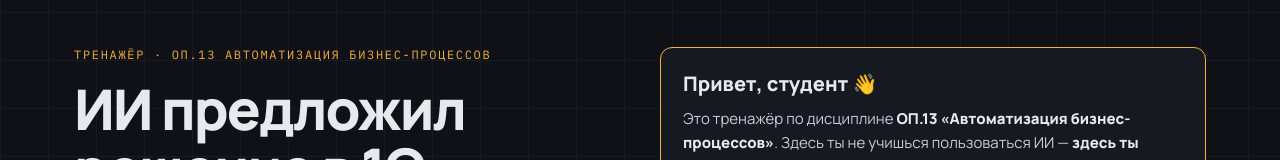
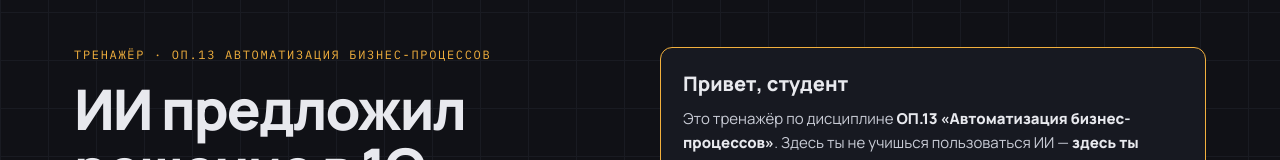
Before and after one commit to llapik/concursV2, a React (Vite) app in the folder app/: page / in a window 1280 px wide. Shown: the part 132-292 px from the top of the page. Built offline with nearby package versions, Linux system fonts and the light colour scheme.

Commit message:
Remove waving-hand emoji from home screen greeting
Co-Authored-By: Claude Sonnet 5 <noreply@anthropic.com>
Claude-Session: https://claude.ai/code/session_01KtyXNWYDPAWhSZq5tYMm3V

```diff
--- a/app/src/components/MapSection.jsx
+++ b/app/src/components/MapSection.jsx
@@ -125,7 +125,7 @@ export default function MapSection({ lab }) {
 
         <div style={{ display: 'grid', gap: 16, alignContent: 'start' }}>
           <div style={{ border: '1px solid var(--accent)', background: 'var(--panel)', borderRadius: 12, padding: 22 }}>
-            <div style={{ fontSize: 20, fontWeight: 800, marginBottom: 10 }}>Привет, студент 👋</div>
+            <div style={{ fontSize: 20, fontWeight: 800, marginBottom: 10 }}>Привет, студент</div>
             <div style={{ fontSize: 15, lineHeight: 1.6, color: 'var(--ink-2)', textWrap: 'pretty' }}>
               Это тренажёр по дисциплине <strong style={{ color: 'var(--ink)' }}>ОП.13 «Автоматизация бизнес-процессов»</strong>.
               Здесь ты не учишься пользоваться ИИ — <strong style={{ color: 'var(--ink)' }}>здесь ты учишься проверять то, что
```
